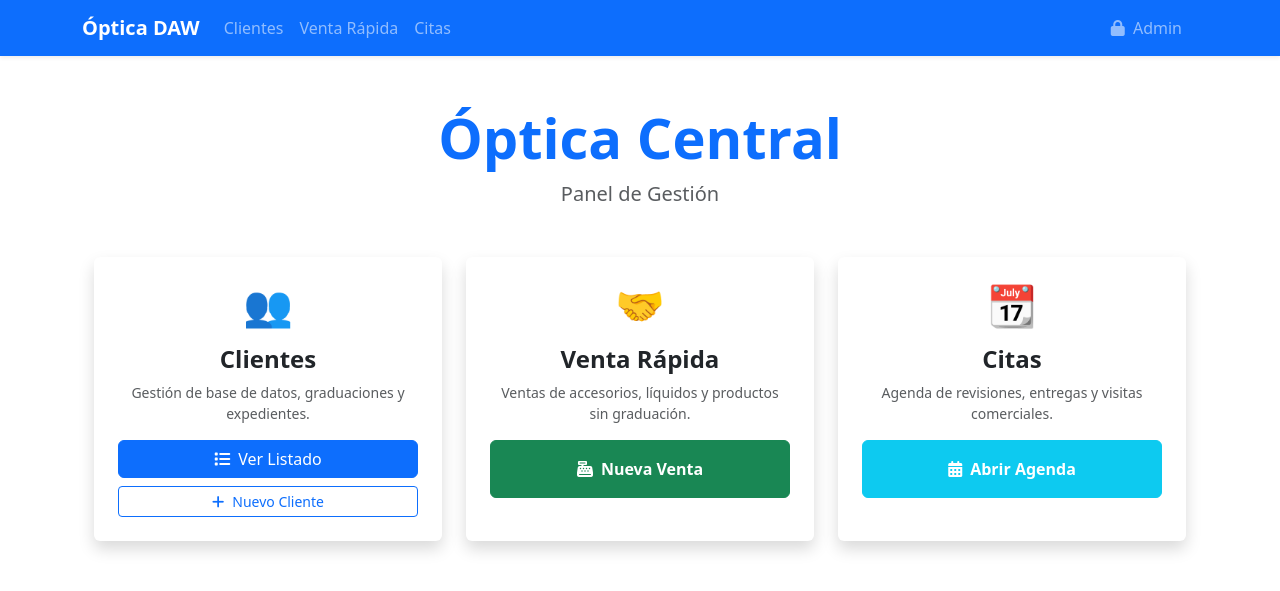
After one commit to eloycompes/DWES-gestion-optica, a Django app: page / in a window 1280 px wide. The commit adds this page. Shown: the top 591 px of the page. Run offline with Django 5.2, Linux system fonts and the light colour scheme.

Commit message:
Actualizada Home

```diff
--- a/gestion/urls.py
+++ b/gestion/urls.py
@@ -2,8 +2,11 @@ from django.urls import path
 from . import views
 
 urlpatterns = [
+    # Página de inicio
+    path('', views.home, name='home'),
+
     # Clientes
-    path('', views.lista_clientes, name='lista_clientes'),
+    path('clientes/', views.lista_clientes, name='lista_clientes'),
     path('cliente/<int:cliente_id>/', views.detalle_cliente, name='detalle_cliente'),
     path('cliente/nuevo/', views.crear_cliente, name='crear_cliente'),
     path('cliente/editar/<int:cliente_id>/', views.editar_cliente, name='editar_cliente'),
@@ -26,4 +29,10 @@ urlpatterns = [
     path('encargo/<int:encargo_id>/entregar/', views.entregar_encargo, name='entregar_encargo'),
     path('encargo/<int:encargo_id>/editar/', views.editar_encargo, name='editar_encargo'),
     path('encargo/eliminar/<int:encargo_id>/', views.eliminar_encargo, name='eliminar_encargo'),
+
+    # Citas
+    path('agenda/', views.agenda, name='agenda'),
+    path('cita/nueva/', views.nueva_cita, name='nueva_cita'),
+    path('cliente/<int:cliente_id>/nueva-cita/', views.nueva_cita, name='nueva_cita_cliente'),
+    path('cita/<int:cita_id>/estado/<str:nuevo_estado>/', views.cambiar_estado_cita, name='cambiar_estado_cita'),
 ]
--- a/gestion/views.py
+++ b/gestion/views.py
@@ -3,10 +3,14 @@ from django.shortcuts import render, redirect, get_object_or_404
 from django.contrib import messages  # <--- Este es el IMPORT CORRECTO
 from django.db.models import Q
 from django.db import transaction
+from django.utils import timezone
 
 # Tus modelos y formularios
-from .forms import ClienteForm, EncargoForm, GraduacionForm, ConsultaForm, VentaRapidaForm
-from .models import Consulta, Cliente, DetallePedido, Encargo, Graduacion, Producto, Pedido
+from .forms import CitaForm, ClienteForm, EncargoForm, GraduacionForm, ConsultaForm, VentaRapidaForm
+from .models import Cita, Consulta, Cliente, DetallePedido, Encargo, Graduacion, Producto, Pedido
+
+def home(request):
+    return render(request, 'gestion/home.html')
 
 def crear_cliente(request):
     if request.method == 'POST':
@@ -289,3 +293,33 @@ def eliminar_encargo(request, encargo_id):
         return redirect('detalle_cliente', cliente_id=cliente_id)
 
     return redirect('lista_clientes')
+
+def agenda(request):
+    # Mostramos las citas desde hoy en adelante, ordenadas por fecha
+    citas = Cita.objects.filter(fecha_hora__gte=timezone.now()).order_by('fecha_hora')
+    return render(request, 'gestion/agenda.html', {'citas': citas})
+
+def nueva_cita(request, cliente_id=None):
+    cliente = None
+    if cliente_id:
+        cliente = get_object_or_404(Cliente, id=cliente_id)
+
+    if request.method == 'POST':
+        form = CitaForm(request.POST)
+        if form.is_valid():
+            cita = form.save(commit=False)
+            if cliente:
+                cita.cliente = cliente
+            cita.save()
+            return redirect('agenda')
+    else:
+        # Si venimos de la ficha del cliente, lo pasamos como valor inicial
+        form = CitaForm(initial={'cliente': cliente}) if cliente else CitaForm()
+
+    return render(request, 'gestion/form_cita.html', {'form': form, 'cliente': cliente})
+
+def cambiar_estado_cita(request, cita_id, nuevo_estado):
+    cita = get_object_or_404(Cita, id=cita_id)
+    cita.estado = nuevo_estado
+    cita.save()
+    return redirect('agenda')
--- a/optica_project/urls.py
+++ b/optica_project/urls.py
@@ -3,5 +3,5 @@ from django.urls import path, include  # Importante añadir 'include'
 
 urlpatterns = [
     path('admin/', admin.site.urls),
-    path('clientes/', include('gestion.urls')),
+    path('', include('gestion.urls')),
 ]
--- a/templates/base.html
+++ b/templates/base.html
@@ -5,26 +5,35 @@
     <meta name="viewport" content="width=device-width, initial-scale=1.0">
     <title>Gestión Óptica</title>
     <link href="https://cdn.jsdelivr.net/npm/bootstrap@5.3.0/dist/css/bootstrap.min.css" rel="stylesheet">
+    <link rel="stylesheet" href="https://cdnjs.cloudflare.com/ajax/libs/font-awesome/6.0.0/css/all.min.css">
 </head>
 <body>
-    <nav class="navbar navbar-expand-lg navbar-dark bg-primary mb-4">
+    <nav class="navbar navbar-expand-lg navbar-dark bg-primary mb-4 shadow-sm">
         <div class="container">
-            <a class="navbar-brand" href="/">Óptica DAW</a>
+            <a class="navbar-brand fw-bold" href="{% url 'home' %}">Óptica DAW</a>
 
             <button class="navbar-toggler" type="button" data-bs-toggle="collapse" data-bs-target="#navbarNav">
                 <span class="navbar-toggler-icon"></span>
             </button>
 
             <div class="collapse navbar-collapse" id="navbarNav">
+                <ul class="navbar-nav me-auto">
+                    <li class="nav-item">
+                        <a class="nav-link" href="{% url 'lista_clientes' %}">Clientes</a>
+                    </li>
+                    <li class="nav-item">
+                        <a class="nav-link" href="{% url 'venta_rapida' %}">Venta Rápida</a>
+                    </li>
+                    <li class="nav-item">
+                        <a class="nav-link" href="{% url 'agenda' %}">Citas</a>
+                    </li>
+                </ul>
+
                 <ul class="navbar-nav">
                     <li class="nav-item">
-                        <a class="nav-link" href="/clientes/">Clientes</a>
-                    </li>
-                    <li class="nav-item">
-                        <a class="nav-link" href="/pedidos/">Pedidos</a>
-                    </li>
-                    <li class="nav-item">
-                        <a class="nav-link" href="/admin/">Panel Gestión (Admin)</a>
+                        <a class="nav-link btn btn-outline-light btn-sm px-3" href="/admin/">
+                            <i class="fas fa-lock me-1"></i> Admin
+                        </a>
                     </li>
                 </ul>
             </div>
@@ -33,11 +42,9 @@
 
     <div class="container">
         {% block content %}
-        <div class="jumbotron mt-5">
+        <div class="jumbotron mt-5 text-center">
             <h1 class="display-4">Bienvenido al Sistema de Gestión</h1>
-            <p class="lead">La base del proyecto está lista. Puedes gestionar datos desde el panel de administración.</p>
-            <hr class="my-4">
-            <a class="btn btn-primary btn-lg" href="/admin/" role="button">Ir al Panel de Control</a>
+            <p class="lead">Usa el menú superior para navegar por las secciones.</p>
         </div>
         {% endblock %}
     </div>
--- a/templates/gestion/detalle_cliente.html
+++ b/templates/gestion/detalle_cliente.html
@@ -43,7 +43,7 @@
                             onsubmit="return confirm('¿Estás seguro de eliminar este cliente? Se borrarán todos sus encargos y graduaciones.');">
                             {% csrf_token %}
                             <button type="submit" class="btn btn-outline-danger">
-                                <i class="fas fa-trash"></i> Eliminar Cliente
+                                <i class="fas fa-trash"></i> Eliminar
                             </button>
                         </form>
                     </div>
@@ -145,7 +145,7 @@
                                                     onsubmit="return confirm('¿ESTÁS SEGURO? Esta acción eliminará el encargo permanentemente.');">
                                                     {% csrf_token %}
                                                     <button type="submit" class="btn btn-sm btn-danger" title="Eliminar">
-                                                        <i class="fas fa-trash"></i>Eliminar
+                                                        <i class="fas fa-trash"></i>
                                                     </button>
                                                 </form>
                                             {% else %}
--- /dev/null
+++ b/templates/gestion/home.html
@@ -0,0 +1,68 @@
+{% extends 'base.html' %}
+
+{% block content %}
+<div class="container mt-5">
+    <div class="text-center mb-5">
+        <h1 class="display-4 fw-bold text-primary">Óptica Central</h1>
+        <p class="lead text-muted">Panel de Gestión</p>
+    </div>
+
+    <div class="row g-4">
+        <div class="col-md-4">
+            <div class="card h-100 shadow border-0 hover-shadow transition">
+                <div class="card-body text-center p-4">
+                    <div class="display-6 mb-3">👥</div>
+                    <h4 class="card-title fw-bold">Clientes</h4>
+                    <p class="text-muted small">Gestión de base de datos, graduaciones y expedientes.</p>
+                    <div class="d-grid gap-2">
+                        <a href="{% url 'lista_clientes' %}" class="btn btn-primary">
+                            <i class="fas fa-list me-2"></i>Ver Listado
+                        </a>
+                        <a href="{% url 'crear_cliente' %}" class="btn btn-outline-primary btn-sm">
+                            <i class="fas fa-plus me-2"></i>Nuevo Cliente
+                        </a>
+                    </div>
+                </div>
+            </div>
+        </div>
+
+        <div class="col-md-4">
+            <div class="card h-100 shadow border-0 hover-shadow transition">
+                <div class="card-body text-center p-4">
+                    <div class="display-6 mb-3">🤝</div>
+                    <h4 class="card-title fw-bold">Venta Rápida</h4>
+                    <p class="text-muted small">Ventas de accesorios, líquidos y productos sin graduación.</p>
+                    <div class="d-grid mt-auto">
+                        <a href="{% url 'venta_rapida' %}" class="btn btn-success py-3 fw-bold">
+                            <i class="fas fa-cash-register me-2"></i>Nueva Venta
+                        </a>
+                    </div>
+                </div>
+            </div>
+        </div>
+
+        <div class="col-md-4">
+            <div class="card h-100 shadow border-0 hover-shadow transition">
+                <div class="card-body text-center p-4">
+                    <div class="display-6 mb-3">📆</div>
+                    <h4 class="card-title fw-bold">Citas</h4>
+                    <p class="text-muted small">Agenda de revisiones, entregas y visitas comerciales.</p>
+                    <div class="d-grid mt-auto">
+                        <a href="{% url 'agenda' %}" class="btn btn-info text-white py-3 fw-bold">
+                            <i class="fas fa-calendar-alt me-2"></i>Abrir Agenda
+                        </a>
+                    </div>
+                </div>
+            </div>
+        </div>
+    </div>
+</div>
+
+<style>
+    .transition { transition: all 0.3s ease; }
+    .hover-shadow:hover {
+        transform: translateY(-10px);
+        box-shadow: 0 1rem 3rem rgba(0,0,0,.175)!important;
+    }
+</style>
+{% endblock %}
```
Also changed, not shown: gestion/forms.py (+23 -1 lines), templates/gestion/agenda.html (added, +54 -0 lines), templates/gestion/form_cita.html (added, +45 -0 lines), templates/gestion/index.html (deleted, +0 -45 lines).
